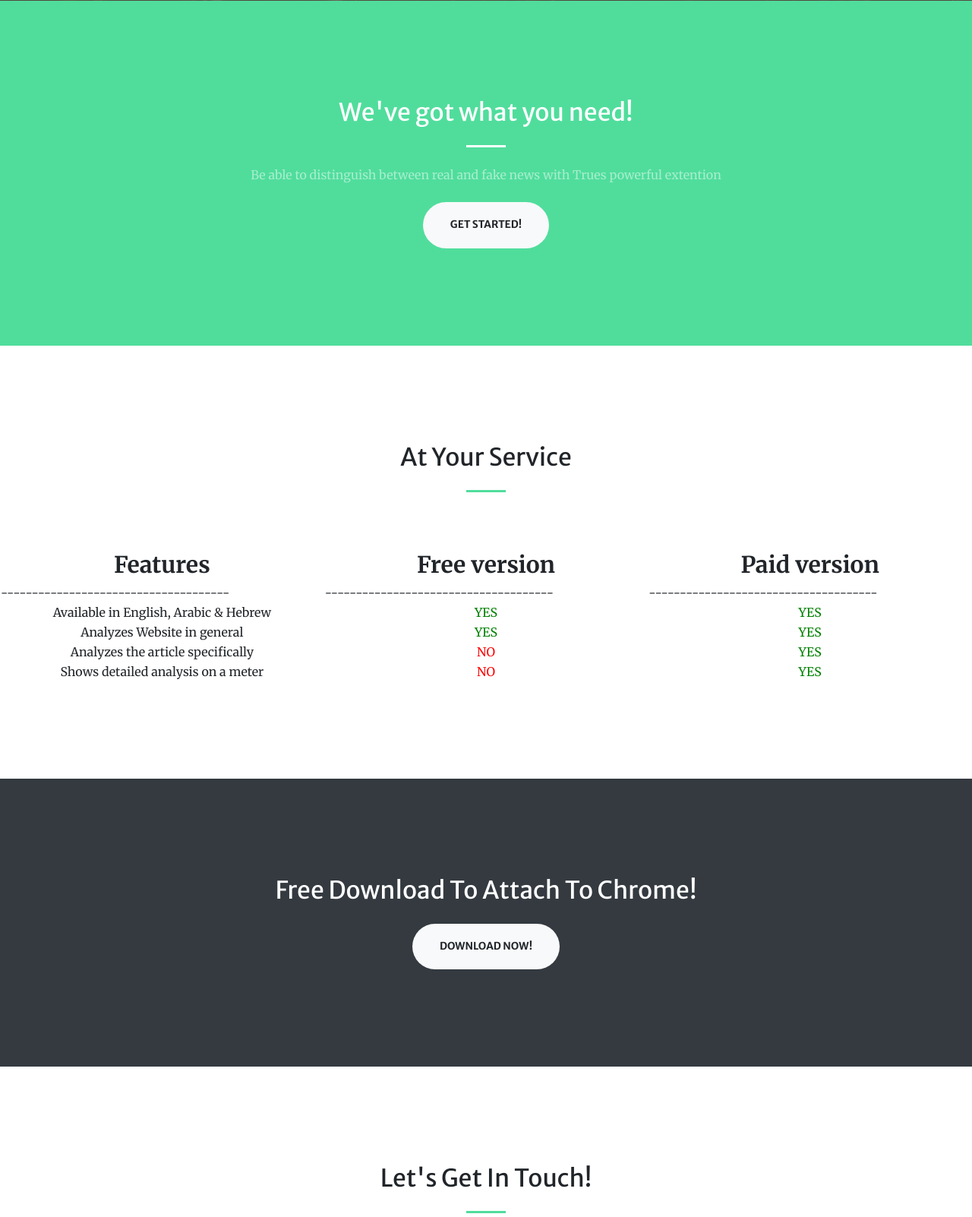
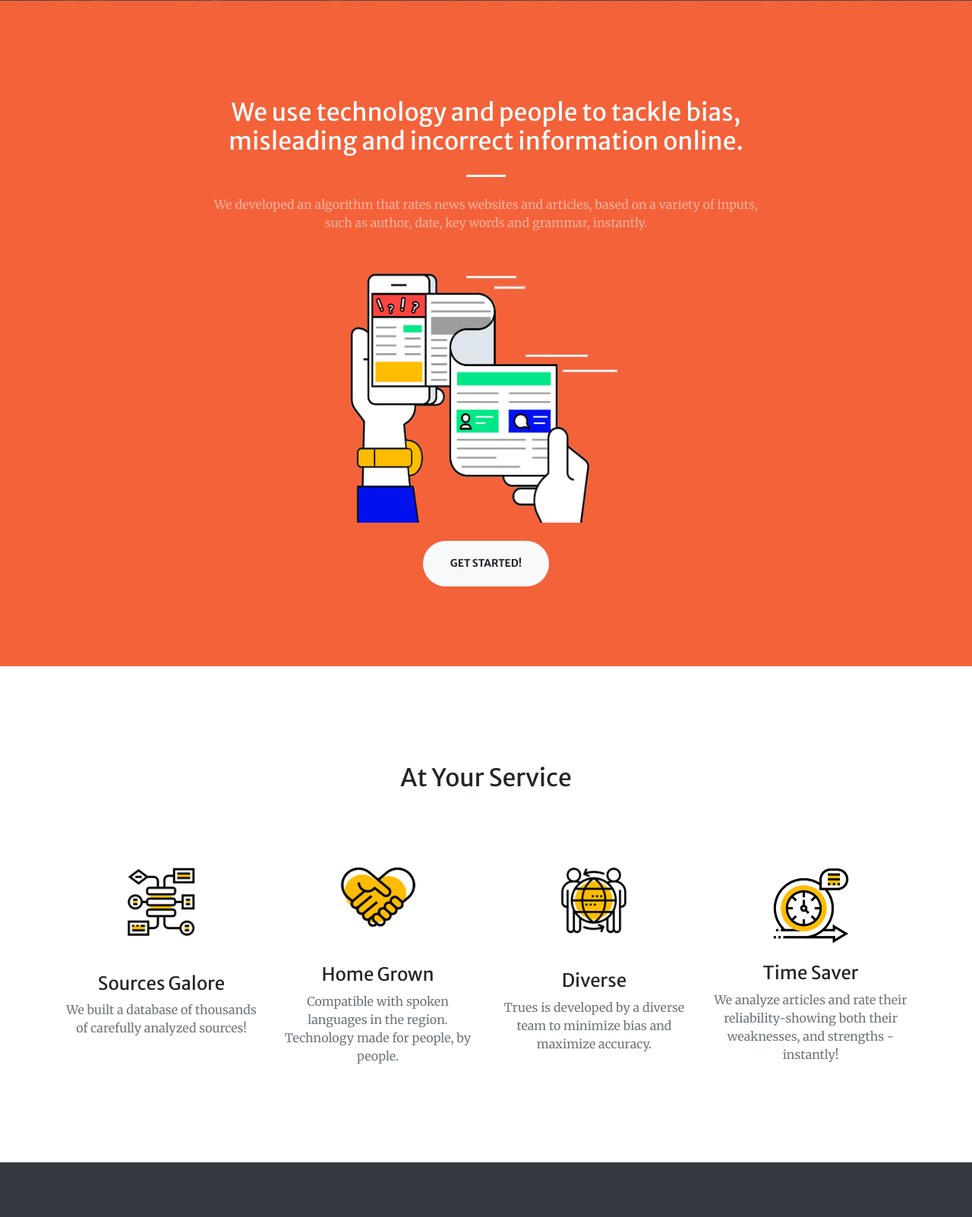
Before and after one commit to alice19-meet/Trues-1, a Flask app: page / in a window 1280 px wide. Shown: the part 799-2401 px from the top of the page at 76% size. Run offline with Flask 2, Linux system fonts and the light colour scheme; some libraries are stand-ins or nearby versions.

Commit message:
updated website

```diff
--- a/templates/hebrew.html
+++ b/templates/hebrew.html
@@ -66,7 +66,7 @@
           <hr class="divider my-4">
         </div>
         <div class="col-lg-8 align-self-baseline">
-          <p class="text-white-75 font-weight-light mb-5"> ."Trues" תוכלו להבדיל בין חדשות אמיתיות למזויפות בעזרת התוסף  </p>
+          <p class="text-white-75 font-weight-light mb-5"> ."Trues" יש לך את היכולת לקבל הבנה חדשה של תוכן ואמינןת המקור בעזרת תוסף האינטרנט  </p>
           <a class="btn btn-primary btn-xl js-scroll-trigger" href="#about">גלו עוד</a>
         </div>
       </div>
@@ -133,7 +133,7 @@
   <section id="portfolio" class="page-section bg-dark text-white">
   <div class="container text-center">
       <h2 class="mb-4">!הורד בחינם והוסף לגוגל כרום</h2>
-      <a class="btn btn-light btn-xl" href='https://chrome.google.com/webstore/detail/trues/aeiaibonicmbloblmpkcodhphljnafmg?hl=en&authuser=1"'>!הורד עכשיו</a>
+      <a class="btn btn-light btn-xl" href='https://startbootstrap.com/themes/creative/'>!הורד עכשיו</a>
     </div>
   </section>
 
--- a/templates/index.html
+++ b/templates/index.html
@@ -10,17 +10,17 @@
 
   <link href="https://fonts.googleapis.com/css?family=Arvo|Open+Sans" rel="stylesheet">
   <!-- Font Awesome Icons -->
-  <link href="vendor/fontawesome-free/css/all.min.css" rel="stylesheet" type="text/css">
+  <link href="../static/vendor/fontawesome-free/css/all.min.css" rel="stylesheet" type="text/css">
 
   <!-- Google Fonts -->
   <link href="https://fonts.googleapis.com/css?family=Merriweather+Sans:400,700" rel="stylesheet">
   <link href='https://fonts.googleapis.com/css?family=Merriweather:400,300,300italic,400italic,700,700italic' rel='stylesheet' type='text/css'>
 
   <!-- Plugin CSS -->
-  <link href="vendor/magnific-popup/magnific-popup.css" rel="stylesheet">
+  <link href="../static/vendor/magnific-popup/magnific-popup.css" rel="stylesheet">
 
   <!-- Theme CSS - Includes Bootstrap -->
-  <link href="{{ url_for('static', filename='css/creative.min.css')}}" rel="stylesheet">
+  <link href="{{ url_for('static', filename='css/creative.css')}}" rel="stylesheet">
   <link rel="stylesheet" type="text/css" href="/static/style.css">
 </head>
 
@@ -29,7 +29,7 @@
   <!-- Navigation -->
   <nav class="navbar navbar-expand-lg navbar-light fixed-top py-3" id="mainNav">
     <div class="container">
-      <a href="#page-top" class="navbar-brand js-scroll-trigger"><img src="static/trues_logo.png" alt="trues logo" style="width:200px;height:100px;border:0;"></a>
+      <a href="#page-top" class="navbar-brand js-scroll-trigger"><img src="static/Green_Logo.png" alt="trues logo" style="width:174.8px;height:48.6px;border:0;"></a>
       <button class="navbar-toggler navbar-toggler-right" type="button" data-toggle="collapse" data-target="#navbarResponsive" aria-controls="navbarResponsive" aria-expanded="false" aria-label="Toggle navigation">
         <span class="navbar-toggler-icon"></span>
       </button>
@@ -64,10 +64,11 @@
       <div class="row h-100 align-items-center justify-content-center text-center">
         <div class="col-lg-10 align-self-end">
           <h1 class="text-uppercase text-white font-weight-bold">You have the right to know.</h1>
-          <hr class="divider my-4">
+          <hr class="divider green my-4">
         </div>
         <div class="col-lg-8 align-self-baseline">
-          <p class="text-white-75 font-weight-light mb-5">Be able to distinguish between real and fake news with Trues powerful extention </p>
+          <p class="text-white-75 font-weight-light mb-5">Be able to get a new understanding of content and source credibility with Trues
+         </p>
           <a class="btn btn-primary btn-xl js-scroll-trigger" href="#about">Find Out More</a>
         </div>
       </div>
@@ -79,9 +80,13 @@
     <div class="container">
       <div class="row justify-content-center">
         <div class="col-lg-8 text-center">
-          <h2 class="text-white mt-0">We've got what you need!</h2>
+          <h2 class="text-white mt-0"> We use technology and people to tackle bias, misleading and incorrect information online. </h2>
           <hr class="divider light my-4">
-          <p class="text-white-50 mb-4">Be able to distinguish between real and fake news with Trues powerful extention</p>
+          <p class="text-white-50 mb-4">We developed an algorithm that rates news websites and articles, based on a variety of inputs, such as author, date, key words and grammar, instantly.</p>
+          <br>
+          <img src="static/webFinal.png" alt="web img" style="height: 54%; width: 50%">
+          <br>
+          <br>
           <a class="btn btn-light btn-xl js-scroll-trigger" href="#services">Get Started!</a>
         </div>
       </div>
@@ -93,42 +98,50 @@
 
      <div class="container">
       <h2 class="text-center mt-0">At Your Service</h2>
-      <hr class="divider my-4">
-    </div>
-    <br>
-    <br>
- <table style="width:100%">
-  <tr>
-    <th class="title_table">Features</th>
-    <th class="title_table">Free version</th>
-    <th class="title_table">Paid version</th>
-  </tr>
-  <tr>
-    <td>-------------------------------------</td>
-    <td>-------------------------------------</td>
-    <td>-------------------------------------</td>
-  </tr>
-  <tr>
-    <td class="headddd">Available in English, Arabic & Hebrew</td>
-    <td class="y">YES</td>
-    <td class="y">YES</td>
-  </tr>
-  <tr>
-    <td class="headddd">Analyzes Website in general</td>
-    <td class="y">YES</td>
-    <td class="y">YES</td>
-  </tr>
-  <tr>
-    <td class="headddd">Analyzes the article specifically</td>
-    <td class="n">NO</td>
-    <td class="y">YES</td>
-  </tr>
-  <tr>
-    <td class="headddd">Shows detailed analysis on a meter</td>
-    <td class="n">NO</td>
-    <td class="y">YES</td>
-  </tr>
-</table>
+  <hr class="dividering light my-4">
+      <div class="row">
+        <div class="col-lg-3 col-md-6 text-center">
+          <div class="mt-5">
+             <img src="static/data.png" alt="data" style="width:36%;height:36%;border:0;">
+             <br>
+            <br>
+            <br>
+
+            <h3 class="h4 mb-2">Sources Galore</h3>
+            <p class="text-muted mb-0">We built a database of thousands of carefully analyzed sources!</p>
+          </div>
+        </div>
+        <div class="col-lg-3 col-md-6 text-center">
+          <div class="mt-5">
+            <img src="static/home.png" alt="home" style="width:40%;height:40%;border:0;">
+            <br>
+            <br>
+            <br>
+            <h3 class="h4 mb-2">Home Grown</h3>
+            <p class="text-muted mb-0">Compatible with spoken languages in the region. Technology made for people, by people.</p>
+          </div>
+        </div>
+        <div class="col-lg-3 col-md-6 text-center">
+          <div class="mt-5">
+            <img src="static/diverse.png" alt="diverse" style="width:36%;height:36%;border:0;">
+            <br>
+            <br>
+            <br>
+            <h3 class="h4 mb-2">Diverse</h3>
+            <p class="text-muted mb-0">Trues is developed by a diverse team to minimize bias and maximize accuracy.</p>
+          </div>
+        </div>
+        <div class="col-lg-3 col-md-6 text-center">
+          <div class="mt-5">
+            <img src="static/t.png" alt="time" style="width:40%;height:40%;border:0;">
+          <br>
+           <br>
+
+            <h3 class="h4 mb-2" >Time Saver</h3>
+            <p class="text-muted mb-0">We analyze articles and rate their reliability-showing both their weaknesses, and strengths - instantly!</p>
+          </div>
+        </div>
+      </div>
 </section>
   <!-- Portfolio Section -->
   <section id="portfolio" class="page-section bg-dark text-white">
@@ -146,7 +159,7 @@
       <div class="row justify-content-center">
         <div class="col-lg-8 text-center">
           <h2 class="mt-0">Let's Get In Touch!</h2>
-          <hr class="divider my-4">
+          <hr class="divider green my-4">
           <p class="text-muted mb-5">Need help or question? Give us a call or send us an email and we will get back to you as soon as possible!</p>
         </div>
       </div>
@@ -167,7 +180,7 @@
   <!-- Footer -->
   <footer class="bg-light py-5">
     <div class="container">
-      <div class="small text-center text-muted">Copyright &copy; 2019 - Trues</div>
+      <div class="small text-center text-muted">Copyright &copy; 2019 - Start Bootstrap</div>
     </div>
   </footer>
 
@@ -180,8 +193,8 @@
   <script src="{{url_for('static', filename='vendor/jquery-easing/jquery.easing.min.js')}}"></script>
 
   <!-- Custom scripts for this template -->
-  <script src="{{url_for('static', filename='js/creative.min.js')}}"></script>
-
+  <!-- <script src="{{url_for('static', filename='js/creative.min.js')}}"></script>  -->
+<script src="../static/js/creative.min.js"></script>
 </body>
 
 </html>
```
Also changed, not shown: templates/arabicindex.html (+94 -62 lines).
